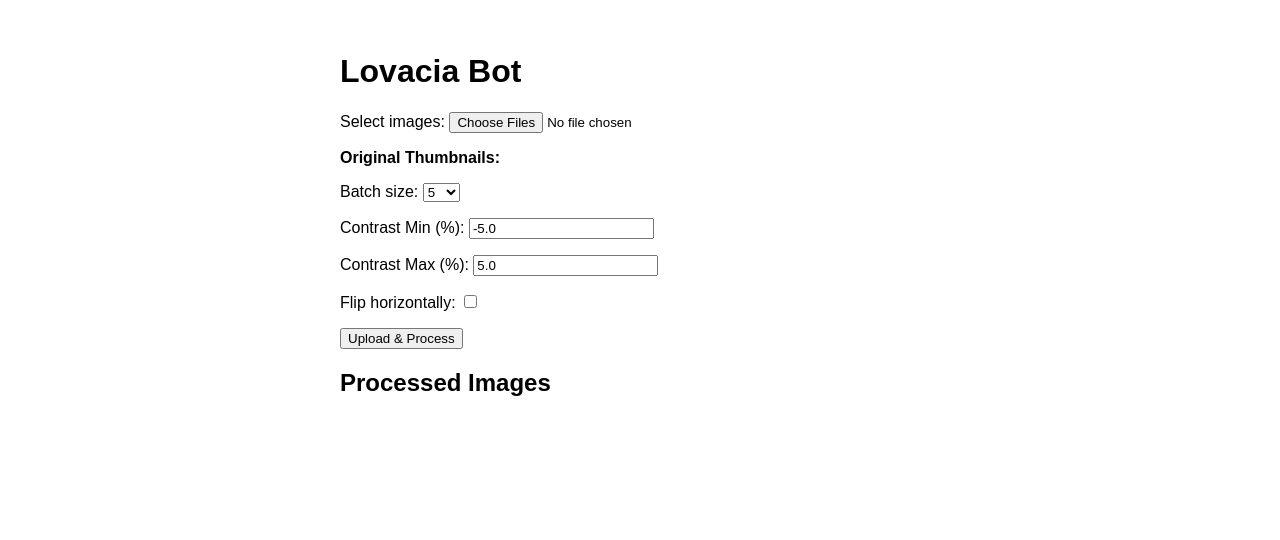
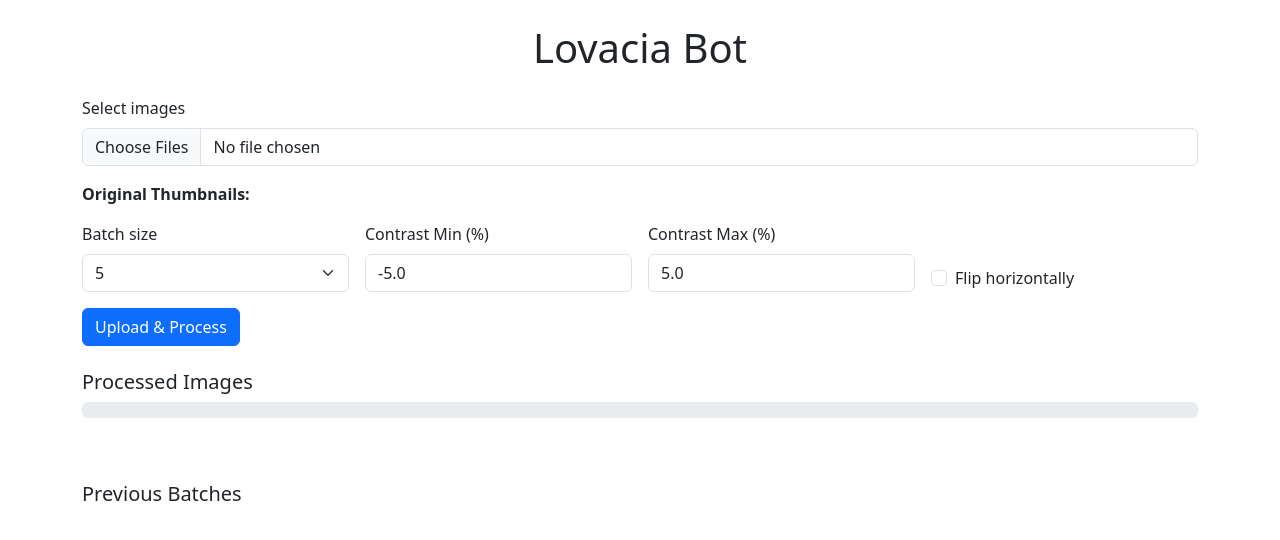
Before and after one commit to BrandonM01/lovacia-live, a FastAPI app: page / in a window 1280 px wide. Shown: the top 540 px of the page. Run offline with FastAPI, Linux system fonts and the light colour scheme; some libraries are stand-ins or nearby versions.

Commit message:
Update index.html

```diff
--- a/templates/index.html
+++ b/templates/index.html
@@ -3,132 +3,191 @@
 <head>
   <meta charset="UTF-8">
   <title>Lovacia Bot</title>
+  <meta name="viewport" content="width=device-width,initial-scale=1">
+  <link
+    href="https://cdn.jsdelivr.net/npm/bootstrap@5.3.0/dist/css/bootstrap.min.css"
+    rel="stylesheet" crossorigin="anonymous"
+  >
   <style>
-    body { max-width:600px; margin:auto; font-family:sans-serif; padding:2rem }
-    label { display:block; margin:1rem 0 }
-    #origPreview img, #imagePreview img { max-width:100px; margin:.25rem; border:1px solid #ccc }
-    #batchDownload { display:block; margin:1rem 0 }
-    #cancelBtn { margin-left:1rem; }
-    .processed-row { display:flex; flex-wrap:wrap; }
-    .processed-item { margin:0.5rem; text-align:center; }
+    .thumbnail { max-width:100px; margin:.25rem; border:1px solid #ccc; }
+    #imagePreview img { max-width:120px; margin:.5rem; border:1px solid #999; }
+    .proc { text-align:center; }
+    .proc input { display:block; margin:.25rem auto; }
   </style>
 </head>
 <body>
-  <h1>Lovacia Bot</h1>
+<div class="container py-4">
+  <h1 class="text-center mb-4">Lovacia Bot</h1>
 
-  <form id="uploadForm" enctype="multipart/form-data">
-    <label>
-      Select images:
-      <input type="file" id="fileInput" name="files" multiple required>
-    </label>
-    <div id="origPreview"><strong>Original Thumbnails:</strong></div>
+  <form id="uploadForm" class="mb-4" novalidate>
+    <div class="mb-3">
+      <label class="form-label">Select images</label>
+      <input type="file" id="fileInput" name="files"
+             class="form-control" multiple required>
+      <div class="invalid-feedback">Please select at least one image.</div>
+    </div>
+    <div id="origPreview" class="mb-3"><strong>Original Thumbnails:</strong></div>
 
-    <label>
-      Batch size:
-      <select name="count">
-        <option value="5">5</option>
-        <option value="10">10</option>
-        <option value="25">25</option>
-        <option value="50">50</option>
+    <div class="row g-3 mb-3">
+      <div class="col-sm-3">
+        <label class="form-label">Batch size</label>
+        <select id="batchSize" name="count" class="form-select">
+          <option>5</option><option>10</option><option>25</option><option>50</option>
         </select>
-    </label>
+      </div>
+      <div class="col-sm-3">
+        <label class="form-label">Contrast Min (%)</label>
+        <input type="number" id="contrastMin" name="contrast_min"
+               value="-5.0" step="0.1" class="form-control" required>
+      </div>
+      <div class="col-sm-3">
+        <label class="form-label">Contrast Max (%)</label>
+        <input type="number" id="contrastMax" name="contrast_max"
+               value="5.0" step="0.1" class="form-control" required>
+      </div>
+      <div class="col-sm-3 d-flex align-items-end">
+        <div class="form-check">
+          <input class="form-check-input" type="checkbox" id="flip" name="flip">
+          <label class="form-check-label" for="flip">Flip horizontally</label>
+        </div>
+      </div>
+    </div>
 
-    <label>
-      Contrast Min (%):
-      <input type="number" name="contrast_min" value="-5.0" step="0.1">
-    </label>
-    <label>
-      Contrast Max (%):
-      <input type="number" name="contrast_max" value="5.0" step="0.1">
-    </label>
-    <label>
-      Flip horizontally:
-      <input type="checkbox" name="flip">
-    </label>
-
-    <button type="submit" id="uploadBtn">Upload & Process</button>
-    <button type="button" id="cancelBtn" style="display:none;">Cancel</button>
+    <button id="uploadBtn" class="btn btn-primary">Upload & Process</button>
+    <button id="cancelBtn" class="btn btn-warning ms-2" style="display:none;">
+      Cancel
+    </button>
   </form>
 
   <div id="preview">
-    <h2>Processed Images</h2>
-    <div id="imagePreview" class="processed-row"></div>
-    <a id="batchDownload" href="#" download style="display:none">Download All Variations (ZIP)</a>
+    <h2 class="h5">Processed Images</h2>
+    <div class="progress mb-3">
+      <div id="progressFill" class="progress-bar" role="progressbar"
+           style="width:0%">0%</div>
+    </div>
+    <div id="imagePreview" class="d-flex flex-wrap justify-content-center"></div>
+    <button id="downloadSelected" class="btn btn-success mt-2" style="display:none;">
+      Download Selected
+    </button>
+    <a id="batchDownload" class="btn btn-secondary mt-2" download style="display:none;">
+      Download All Variations (ZIP)
+    </a>
   </div>
 
+  <div id="history" class="mt-5">
+    <h2 class="h5">Previous Batches</h2>
+  </div>
+</div>
+
+<script src="https://cdn.jsdelivr.net/npm/bootstrap@5.3.0/dist/js/bootstrap.bundle.min.js"
+        crossorigin="anonymous"></script>
 <script>
-    // Show original thumbnails
-    const fileInput = document.getElementById("fileInput");
-    const origPreview = document.getElementById("origPreview");
+(() => {
+  const fileInput    = document.getElementById("fileInput");
+  const origPreview  = document.getElementById("origPreview");
+  const form         = document.getElementById("uploadForm");
+  const uploadBtn    = document.getElementById("uploadBtn");
+  const cancelBtn    = document.getElementById("cancelBtn");
+  const preview      = document.getElementById("imagePreview");
+  const progressFill = document.getElementById("progressFill");
+  const downloadSel  = document.getElementById("downloadSelected");
+  const batchLink    = document.getElementById("batchDownload");
+  const historyDiv   = document.getElementById("history");
+  let es, jobId;
+
   fileInput.onchange = () => {
     origPreview.innerHTML = "<strong>Original Thumbnails:</strong>";
-      Array.from(fileInput.files).forEach(file => {
+    Array.from(fileInput.files).forEach(f => {
       const img = document.createElement("img");
-        img.src = URL.createObjectURL(file);
+      img.src = URL.createObjectURL(f);
+      img.className = "thumbnail";
       origPreview.appendChild(img);
     });
   };
 
-    // AbortController for cancellation
-    let controller;
-    const uploadBtn = document.getElementById("uploadBtn");
-    const cancelBtn = document.getElementById("cancelBtn");
-    const form = document.getElementById("uploadForm");
-    const preview = document.getElementById("imagePreview");
-    const batchLink = document.getElementById("batchDownload");
-
   form.onsubmit = async e => {
     e.preventDefault();
-      controller = new AbortController();
+    if (!fileInput.files.length) {
+      fileInput.classList.add("is-invalid");
+      return;
+    }
+    const data = new FormData(form);
+    const res  = await fetch("/upload", { method: "POST", body: data });
+    ({ job_id: jobId } = await res.json());
 
-      uploadBtn.style.display = "none";
-      cancelBtn.style.display = "inline";
+    uploadBtn.disabled     = true;
+    cancelBtn.style.display= "inline";
+    preview.innerHTML      = "";
+    downloadSel.style.display = "none";
+    batchLink.style.display   = "none";
+    progressFill.style.width  = "0%";
+    progressFill.textContent  = "0%";
 
-      preview.innerHTML = "<p>Processing…</p>";
-      batchLink.style.display = "none";
+    es = new EventSource(`/progress/${jobId}`);
+    es.onmessage = ev => {
+      const { processed, total, batch_url } = JSON.parse(ev.data);
+      const pct = Math.round((processed/total)*100);
+      progressFill.style.width = pct + "%";
+      progressFill.textContent = pct + "%";
 
-      const data = new FormData(form);
-      try {
-        const res = await fetch("/upload", {
-          method: "POST",
-          body: data,
-          signal: controller.signal
-        });
-        const { processed, batch } = await res.json();
+      if (batch_url) {
+        es.close();
+        cancelBtn.style.display = "none";
+        batchLink.href = batch_url;
+        batchLink.style.display = "inline-block";
 
+        fetch(`/results/${jobId}`)
+          .then(r=>r.json()).then(({ items })=>{
             preview.innerHTML = "";
-        processed.forEach(item => {
-          const wrapper = document.createElement("div");
-          wrapper.className = "processed-item";
+            items.forEach(item => {
+              const wrap = document.createElement("div");
+              wrap.className = "proc";
+              const chk = document.createElement("input");
+              chk.type  = "checkbox";
+              chk.value = item.download_link;
+              wrap.appendChild(chk);
               const img = document.createElement("img");
               img.src = item.image;
-          const a = document.createElement("a");
-          a.href = item.download_link;
-          a.innerText = "Download";
-          a.target = "_blank";
-          wrapper.append(img, a);
-          preview.appendChild(wrapper);
+              wrap.appendChild(img);
+              preview.appendChild(wrap);
             });
-
-        batchLink.href = batch;
-        batchLink.style.display = "block";
-
-      } catch (err) {
-        if (err.name === "AbortError") {
-          preview.innerHTML = "<p>Processing cancelled.</p>";
-        } else {
-          console.error(err);
-          preview.innerHTML = "<p>Error occurred.</p>";
+            downloadSel.style.display = "inline-block";
+            const hist = document.createElement("div");
+            hist.className = "batch mt-3 pt-3 border-top";
+            hist.innerHTML = `<h6>Batch @ ${new Date().toLocaleString()}</h6>`;
+            items.forEach(item => {
+              const img = document.createElement("img");
+              img.src = item.image;
+              img.className = "thumbnail";
+              hist.appendChild(img);
+            });
+            const lk = document.createElement("a");
+            lk.href = batch_url; lk.innerText = "Download ZIP"; lk.target = "_blank";
+            lk.className = "d-block mt-1";
+            hist.appendChild(lk);
+            historyDiv.appendChild(hist);
+          });
       }
-      } finally {
-        uploadBtn.style.display = "inline";
-        cancelBtn.style.display = "none";
-      }
+    };
+    es.onerror = () => es.close();
   };
 
   cancelBtn.onclick = () => {
-      if (controller) controller.abort();
+    if (es) es.close();
+    uploadBtn.disabled     = false;
+    cancelBtn.style.display = "none";
   };
+
+  downloadSel.onclick = () => {
+    preview.querySelectorAll("input[type=checkbox]:checked").forEach(chk=>{
+      const a = document.createElement("a");
+      a.href = chk.value; a.download = "";
+      document.body.appendChild(a);
+      a.click();
+      a.remove();
+    });
+  };
+})();
 </script>
 </body>
 </html>
```
Lines whose indentation alone changed are shown as unchanged.
